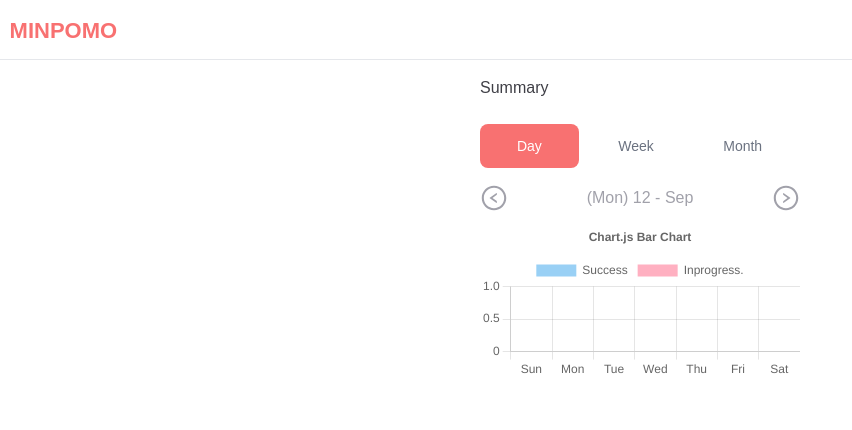
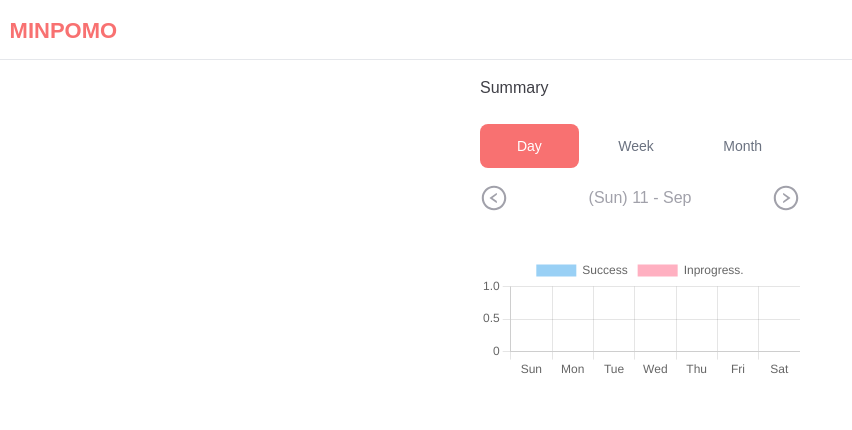
Before and after one commit to nipatpon/minpomo, a Next.js app: page /report in a window 1280 px wide. Shown: the top 430 px of the page, without its empty margins (0-852 px from the left). Built offline with nearby package versions, Linux system fonts and the light colour scheme.

Commit message:
[:hammer:] Week Report fixed

```diff
--- a/src/components/navbars/focusNavbar.tsx
+++ b/src/components/navbars/focusNavbar.tsx
@@ -49,8 +49,7 @@ function FocusNavbar(props: IFocusNavbar) {
 				contents: (
 					<>
 						<h6>
-						`&ldquo;`<b className="text-red-300">{selectTask.title}</b>
-						`&ldquo;` task?
+						Want to delete <b className="text-red-300">{selectTask.title}</b> task?
 						</h6>
 					</>
 				),
--- a/src/components/reports/bar.tsx
+++ b/src/components/reports/bar.tsx
@@ -33,7 +33,7 @@ export const default_option: any = {
 		},
 		title: {
 			display: true,
-			text: "Chart.js Bar Chart",
+			// text: "Chart.js Bar Chart",
 		},
 	},
 };
@@ -84,6 +84,7 @@ export default function BarReport(props: TBarOption) {
 			let successTask = [];
 			let unSuccessTask = [];
 			for (let index = 0; index < 7; index++) {
+
 				let dayEquaTask = taskState.forms.filter((task) => {
 					return (
 						dayjs(range[0]).add(index, "day").format("YYYY-MM-DD") ===
@@ -102,6 +103,7 @@ export default function BarReport(props: TBarOption) {
 					}).length
 				);
 			}
+
 
 			let day_data: RootObject = {
 				labels: ["Sun", "Mon", "Tue", "Wed", "Thu", "Fri", "Sat"],
--- a/src/pages/report.tsx
+++ b/src/pages/report.tsx
@@ -13,18 +13,16 @@ export default function Report() {
 	const [summaryBy, setSummaryBy] = useState<"week" | "month" | "year">("week");
 	const [currPoint, setCurrPoint] = useState<Number>(dayjs().week());
 	const [range, setRange] = useState<Date[]>([
-		dayjs().week(Number(currPoint)).toDate(),
-		dayjs().week(Number(currPoint)).add(6, "day").toDate()
+		dayjs().weekday(0).toDate(),
+		dayjs().weekday(6).toDate()
 	]);
-
-	// const []
 
 	useEffect(() => {
 		if (summaryBy === "week") {
 			setCurrPoint(dayjs().week());
 			setRange([
-				dayjs().week(Number(dayjs().week())).toDate(),
-				dayjs().week(Number(dayjs().week())).add(6, "day").toDate()
+				dayjs().weekday(0).toDate(),
+				dayjs().weekday(6).toDate()
 			])
 		} else if (summaryBy === "month") {
 			setCurrPoint(dayjs().month());
@@ -59,8 +57,8 @@ export default function Report() {
 					last = dayjs().year(cvtCurr - 1).endOf('y').toDate();
 					break;
 				default:
-					first = dayjs().week(cvtCurr - 1).toDate();
-					last = dayjs().week(cvtCurr - 1).add(6, "day").toDate();
+					first = dayjs().week(cvtCurr - 1).weekday(0).toDate();
+					last = dayjs().week(cvtCurr - 1).weekday(6).toDate() ;
 					break;
 			}
 		} else {
@@ -76,8 +74,8 @@ export default function Report() {
 					last = dayjs().year(cvtCurr + 1).endOf('y').toDate();
 					break;
 				default:
-					first = dayjs().week(cvtCurr + 1).toDate();
-					last = dayjs().week(cvtCurr + 1).add(6, "day").toDate();
+					first = dayjs().week(cvtCurr + 1).weekday(0).toDate();
+					last = dayjs().week(cvtCurr + 1).weekday(6).toDate() ;
 					break;
 			}
 		}
--- a/src/pages/task.tsx
+++ b/src/pages/task.tsx
@@ -97,7 +97,7 @@ function TaskBoard() {
 				type: "confirm",
 				contents: (
 					<h6>
-						Want to delete `&ldquo;`<b className="text-red-300">{task.title}</b>`&ldquo;` task?
+						Want to delete  <b className="text-red-300">{task.title}</b> task?
 					</h6>
 				),
 				handleConfirm: () => {
```
